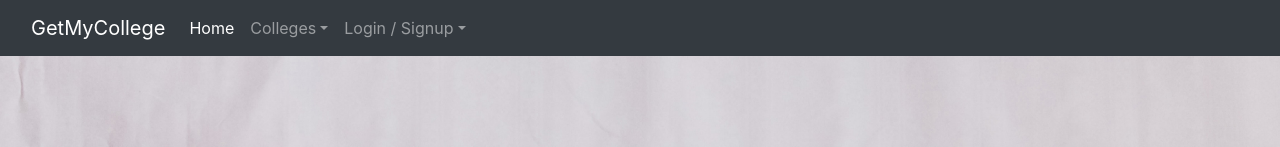
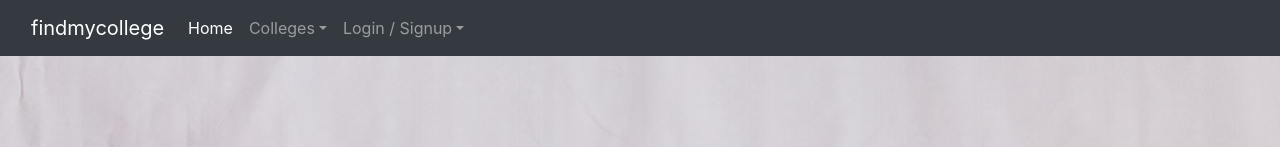
Before and after one commit to aayushjoshi2709/findmycollege, a React (Create React App) app in the folder client/: page / in a window 1280 px wide. Shown: the top 147 px of the page. Built offline with nearby package versions, Linux system fonts and the light colour scheme; no server answers.

Commit message:
revert name change

```diff
--- a/client/public/index.html
+++ b/client/public/index.html
@@ -9,7 +9,7 @@
       content="Web site created using create-react-app"
     />
     <link rel="stylesheet" href="https://cdn.jsdelivr.net/npm/bootstrap@4.3.1/dist/css/bootstrap.min.css" integrity="sha384-ggOyR0iXCbMQv3Xipma34MD+dH/1fQ784/j6cY/iJTQUOhcWr7x9JvoRxT2MZw1T" crossorigin="anonymous">
-    <title>GetMyCollege</title>
+    <title>findmycollege</title>
     <style>
       html {
         background-image: url('./polite.jpg');
--- a/client/src/Common/Navbar/Navbar.js
+++ b/client/src/Common/Navbar/Navbar.js
@@ -13,7 +13,7 @@ function Navbar({ currentUser, setCurrentUser }) {
     <nav className="navbar navbar-expand-lg navbar-dark bg-dark">
       <div className="container-fluid">
         <Link className="navbar-brand" to="#">
-          GetMyCollege
+          findmycollege
         </Link>
         <button
           className="navbar-toggler"
```
Also changed, not shown: package.json (+5 -5 lines).
